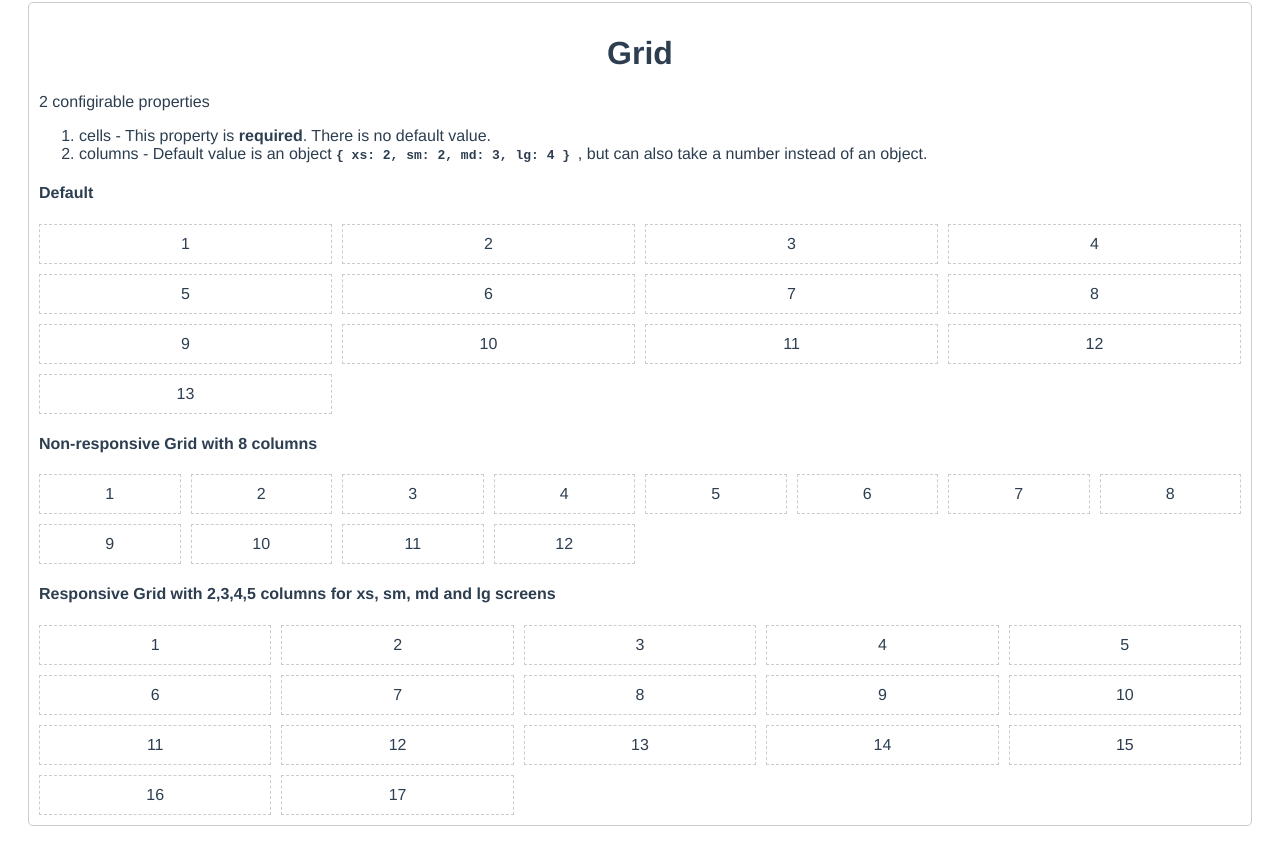
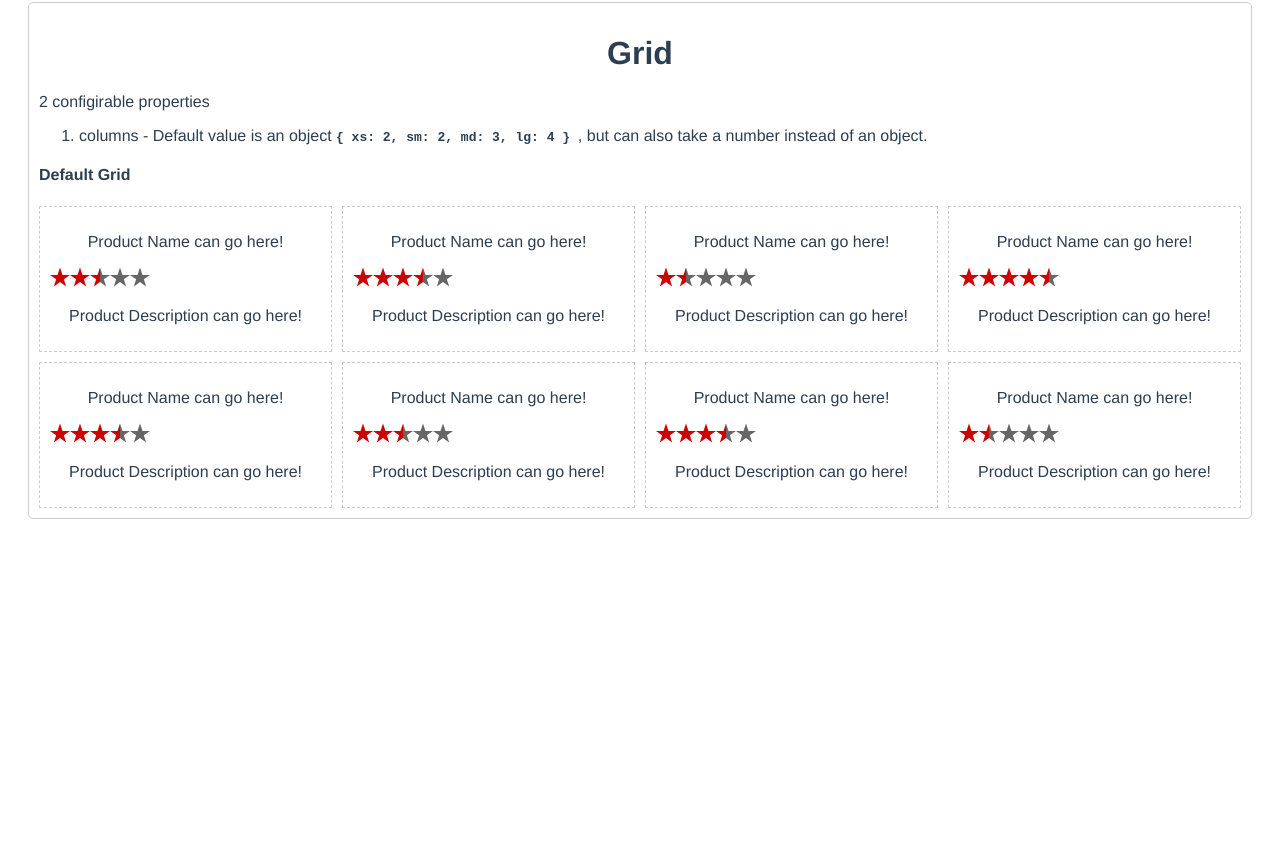
Before and after one commit to Shreerang/Vue-Nuggets, a Vue app: page / in a window 1280 px wide. Shown: the part 1357-2211 px from the top of the page. After the commit the page ends 1904 px from the top, so only its background shows below. Built offline with nearby package versions, Linux system fonts and the light colour scheme.

Commit message:
Implemented the Grid Component in way that makes sense now

```diff
--- a/src/App.vue
+++ b/src/App.vue
@@ -77,7 +77,6 @@
       <p class="card-text">
         2 configirable properties
         <ol>
-          <li>cells - This property is <strong>required</strong>. There is no default value.</li>
           <li>columns - Default value is an object
             <strong>
               <code>
@@ -93,16 +92,18 @@
         </ol>
       </p>
       <div class="card-text">
-        <h4>Default</h4>
-        <Grid :cells="13" />
-      </div>
-      <div class="card-text">
-        <h4>Non-responsive Grid with 8 columns</h4>
-        <Grid :cells="12" :columns="8" />
-      </div>
-      <div class="card-text">
-        <h4>Responsive Grid with 2,3,4,5 columns for xs, sm, md and lg screens</h4>
-        <Grid :cells="17" :columns="{xs: 2, sm: 3, md: 4, lg: 5}" />
+        <h4>Default Grid</h4>
+        <Grid>
+          <GridItem v-for="(item, index) in gridData" :key="index" >
+            <p>
+              Product Name can go here!
+            </p>
+              <StarRating :rating="item.rating" />
+            <p>
+              Product Description can go here!
+            </p>
+          </GridItem>
+        </Grid>
       </div>
     </div>
   </div>
@@ -112,14 +113,21 @@
 import QuantitySelector from './components/QuantitySelector/QuantitySelector';
 import StarRating from './components/StarRating/StarRating';
 import Grid from './components/Grid/Grid';
+import GridItem from './components/Grid/GridItem';
 
 export default {
 	name: 'app',
 	components: {
 		QuantitySelector,
 		StarRating,
-		Grid,
-	},
+    Grid,
+    GridItem,
+  },
+  data() {
+    return {
+      gridData: [{'rating': 2.4},{'rating': 3.5},{'rating': 1.9},{'rating': 4.4},{'rating': 3.7},{'rating': 2.4},{'rating': 3.5},{'rating': 1.9},]
+    }
+  }
 };
 </script>
 
@@ -153,4 +161,12 @@ img {
 .nugget-grid-item {
 	border: dashed 1px #ccc;
 }
+
+.nugget-container {
+	display: grid;
+	grid-column-gap: 10px;
+	grid-row-gap: 10px;
+	grid-template-columns: repeat(8, 1fr);
+	overflow-x: auto;
+}
 </style>
--- a/src/components/Grid/Grid.vue
+++ b/src/components/Grid/Grid.vue
@@ -1,6 +1,6 @@
 <template>
     <div class="nugget-container" :style="cssProps">
-        <div class="nugget-grid-item" v-for="cell of cellsCount" :key="cell">{{ cell }}</div>
+        <slot></slot>
     </div>
 </template>
 
@@ -16,35 +16,25 @@ export default {
                 md: 3,
                 lg: 4
             })
-        },
-        cells: {
-            type: Number,
-            required: true
-        }
-    },
-    data() {
-        return {
-            columnsCount: this.columns,
-            cellsCount: this.cells
         }
     },
     computed: {
         cssProps() {
-            if(Object.getOwnPropertyNames(this.columnsCount).length === 0) {
+            if(Object.getOwnPropertyNames(this.columns).length === 0) {
                 return {
-                    '--xs-columns': "repeat(" + this.columnsCount + ", 1fr)",
-                    '--sm-columns': "repeat(" + this.columnsCount + ", 1fr)",
-                    '--md-columns': "repeat(" + this.columnsCount + ", 1fr)",
-                    '--lg-columns': "repeat(" + this.columnsCount + ", 1fr)",
-                    '--default-columns': "repeat(" + this.columnsCount + ", 1fr)"
+                    '--xs-columns': "repeat(" + this.columns + ", 1fr)",
+                    '--sm-columns': "repeat(" + this.columns + ", 1fr)",
+                    '--md-columns': "repeat(" + this.columns + ", 1fr)",
+                    '--lg-columns': "repeat(" + this.columns + ", 1fr)",
+                    '--default-columns': "repeat(" + this.columns + ", 1fr)"
                 }
             }
             return {
-                '--xs-columns': "repeat(" + this.columnsCount.xs + ", 1fr)",
-                '--sm-columns': "repeat(" + this.columnsCount.sm + ", 1fr)",
-                '--md-columns': "repeat(" + this.columnsCount.md + ", 1fr)",
-                '--lg-columns': "repeat(" + this.columnsCount.lg + ", 1fr)",
-                '--default-columns': "repeat(" + this.columnsCount + ", 1fr)"
+                '--xs-columns': "repeat(" + this.columns.xs + ", 1fr)",
+                '--sm-columns': "repeat(" + this.columns.sm + ", 1fr)",
+                '--md-columns': "repeat(" + this.columns.md + ", 1fr)",
+                '--lg-columns': "repeat(" + this.columns.lg + ", 1fr)",
+                '--default-columns': "repeat(" + this.columns + ", 1fr)"
             }
         }
     }
@@ -60,6 +50,7 @@ No media query since the extra-large breakpoint has no upper bound on its width
     grid-column-gap: 10px;
     grid-row-gap: 10px;
     grid-template-columns: var(--default-columns);
+    overflow-x: auto;
 }
 
 /* Large devices (desktops, less than 1200px) */
@@ -89,9 +80,4 @@ No media query since the extra-large breakpoint has no upper bound on its width
         grid-template-columns: var(--xs-columns);
     }
 }
-
-.nugget-grid-item {
-    padding: 10px;
-    text-align: center;
-}
 </style>
--- /dev/null
+++ b/src/components/Grid/GridItem.vue
@@ -0,0 +1,18 @@
+<template>
+    <div class="nugget-grid-item">
+        <slot></slot>
+    </div>
+</template>
+
+<script>
+export default {
+    name: 'grid-item'
+}
+</script>
+
+<style scoped>
+.nugget-grid-item {
+    padding: 10px;
+    text-align: center;
+}
+</style>
```
Also changed, not shown: 1 other file (tests, documents, lock files or other folders).
